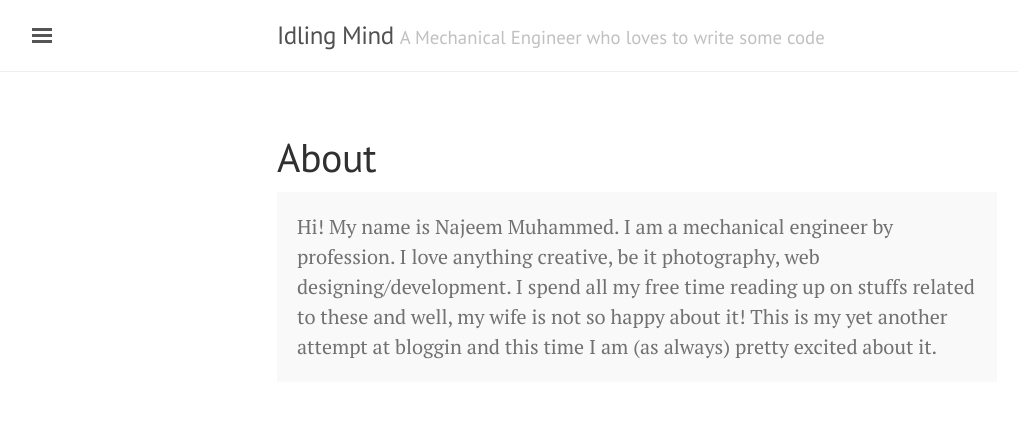
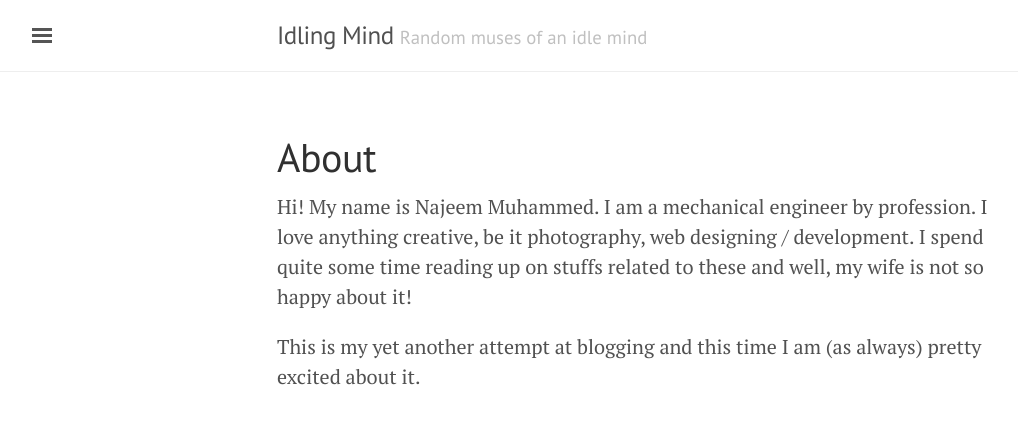
Before and after one commit to idling-mind/idling-mind.github.io, a Jekyll site: the page built from about.md, in a window 1280 px wide. Shown: the top 424 px of the page, without its empty margins (3-1021 px from the left). Built offline with Jekyll 4.4.1, drawn with Linux system fonts in a browser that asks for light colours.

Commit message:
Tidying up first post and the site as well

```diff
--- a/404.html
+++ b/404.html
@@ -6,5 +6,5 @@ permalink: 404.html
 
 <div class="page">
   <h1 class="page-title">404: Page not found</h1>
-  <p class="lead">Sorry, we've misplaced that URL or it's pointing to something that doesn't exist. <a href="{{ site.baseurl }}/">Head back home</a> to try finding it again.</p>
+  <p class="lead">Sorry, I've misplaced that URL or it's pointing to something that doesn't exist. <a href="{{ site.baseurl }}/">Head back home</a> to try finding it again.</p>
 </div>
--- a/_config.yml
+++ b/_config.yml
@@ -6,8 +6,8 @@ relative_permalinks: true
 
 # Setup
 title:               Idling Mind
-tagline:             'A Mechanical Engineer who loves to write some code'
-description:         'This is 21st Century. Everybody should be able to write code, even a mechanical engineer. Heres some of my muses'
+tagline:             'Random muses of an idle mind'
+description:         'This is 21st Century. Everybody should be able to write code, even a mechanical engineer like me. I get pretty excited about quite a lot of things, especially if its anything creative. Here are some of my random muses'
 url:                 http://idling-mind.github.io
 baseurl:             ''
 paginate:            5
--- a/about.md
+++ b/about.md
@@ -3,7 +3,6 @@ layout: page
 title: About
 ---
 
-<p class="message">
-  Hi! My name is Najeem Muhammed. I am a mechanical engineer by profession. I love anything creative, be it photography, web designing/development. I spend all my free time reading up on stuffs related to these and well, my wife is not so happy about it!
-  This is my yet another attempt at bloggin and this time I am (as always) pretty excited about it.
-</p>
+Hi! My name is Najeem Muhammed. I am a mechanical engineer by profession. I love anything creative, be it photography, web designing / development. I spend quite some time reading up on stuffs related to these and well, my wife is not so happy about it!
+
+This is my yet another attempt at blogging and this time I am (as always) pretty excited about it.
```
Also changed, not shown: README.md.
